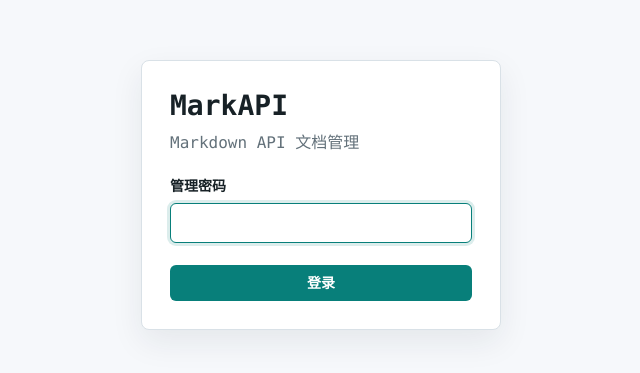
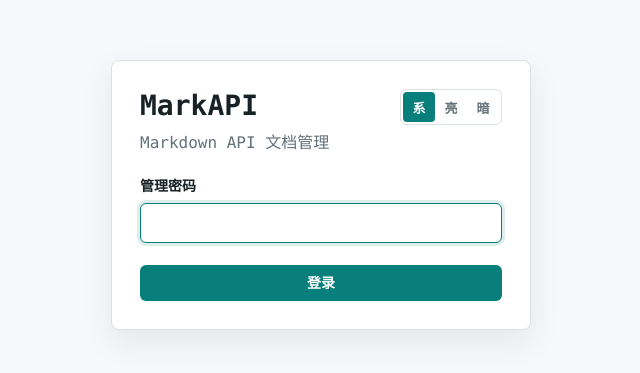
Before and after one commit to vapao/MarkAPI, a Next.js app: page /admin/login in a window 1280 px wide. Shown: the part 205-578 px from the top of the page, without its empty margins (319-959 px from the left). Built offline with nearby package versions, Linux system fonts and the light colour scheme; no server answers.

Commit message:
feat: add theme mode toggle

```diff
--- a/app/admin/login/page.tsx
+++ b/app/admin/login/page.tsx
@@ -1,5 +1,6 @@
 import { redirect } from "next/navigation";
 import { loginAction } from "@/app/admin/actions";
+import { ThemeToggle } from "@/components/theme-toggle";
 import { isAdminAuthenticated } from "@/lib/auth";
 
 type LoginPageProps = {
@@ -18,9 +19,12 @@ export default async function LoginPage({ searchParams }: LoginPageProps) {
   return (
     <main className="login-page">
       <form className="login-card" action={loginAction}>
-        <div>
-          <h1>MarkAPI</h1>
-          <p>Markdown API 文档管理</p>
+        <div className="login-card-header">
+          <div>
+            <h1>MarkAPI</h1>
+            <p>Markdown API 文档管理</p>
+          </div>
+          <ThemeToggle />
         </div>
         {error ? <p className="form-error">{error}</p> : null}
         <label>
--- a/app/docs/[token]/page.tsx
+++ b/app/docs/[token]/page.tsx
@@ -3,6 +3,7 @@ import { DocsToc } from "@/components/docs-toc";
 import { DocsProjectSwitcher } from "@/components/docs-project-switcher";
 import { DocsSearch } from "@/components/docs-search";
 import { MarkdownBody } from "@/components/markdown-body";
+import { ThemeToggle } from "@/components/theme-toggle";
 import { VersionSelect } from "@/components/version-select";
 import { formatDateTime } from "@/lib/format";
 import { extractToc } from "@/lib/markdown";
@@ -67,6 +68,7 @@ export default async function DocsPage({ params, searchParams }: DocsPageProps)
               }))}
             />
           ) : null}
+          <ThemeToggle />
         </div>
       </header>
 
--- a/app/globals.css
+++ b/app/globals.css
@@ -1,17 +1,53 @@
 :root {
+  color-scheme: light;
   --bg: #f6f8fb;
   --surface: #ffffff;
   --surface-soft: #f9fbfc;
+  --surface-raised: #ffffff;
   --text: #172126;
+  --text-strong: #11181d;
+  --markdown-text: #26343b;
   --muted: #63717a;
   --border: #d9e1e7;
   --border-strong: #b9c8d1;
   --accent: #087f7a;
   --accent-strong: #05645f;
   --accent-soft: #e9f7f5;
+  --accent-border: #9acbc7;
   --danger: #b42318;
   --danger-soft: #fff1f0;
+  --danger-border: #ffccc7;
+  --control-bg: #ffffff;
+  --header-bg: rgb(255 255 255 / 96%);
+  --focus-ring: rgb(8 127 122 / 14%);
+  --spinner-track: rgb(8 127 122 / 20%);
+  --dropzone-border: #a9c7c4;
+  --dropzone-bg: linear-gradient(180deg, #fbfefe 0%, #f3fbfa 100%);
+  --dropzone-bg-hover: #f5fcfb;
+  --toc-text: #33444d;
+  --highlight-bg: #fff0a8;
+  --highlight-active-bg: #ffd76a;
+  --highlight-ring: rgb(255 215 106 / 35%);
+  --changelog-border: #a8d8d4;
+  --changelog-heading-border: #cce7e4;
+  --changelog-bg: linear-gradient(180deg, #f2fbfa 0%, #ffffff 100%);
   --code-bg: #111820;
+  --code-text: #d8f3f0;
+  --inline-code-bg: #eef3f6;
+  --copy-popover-border: rgb(167 255 242 / 30%);
+  --copy-popover-bg: rgb(15 51 49 / 94%);
+  --copy-popover-text: #b8fff5;
+  --json-text: #d7e2e8;
+  --json-field: #76e4d4;
+  --json-field-hover: #a7fff2;
+  --json-field-bg: rgb(118 228 212 / 14%);
+  --json-field-bg-strong: rgb(118 228 212 / 22%);
+  --json-string: #f0c674;
+  --json-number: #8ab4f8;
+  --json-boolean: #c8a2ff;
+  --json-null: #ff9b9b;
+  --json-punctuation: #9eb1ba;
+  --button-primary-text: #ffffff;
   --shadow: 0 12px 32px rgb(21 38 50 / 8%);
   --radius: 8px;
   --mono-font:
@@ -27,6 +63,59 @@
     monospace;
 }
 
+[data-theme="dark"] {
+  color-scheme: dark;
+  --bg: #0e1417;
+  --surface: #121a1f;
+  --surface-soft: #172126;
+  --surface-raised: #1a252b;
+  --text: #e5edf0;
+  --text-strong: #f2f7f8;
+  --markdown-text: #c7d4d9;
+  --muted: #91a2aa;
+  --border: #2b3a42;
+  --border-strong: #42545e;
+  --accent: #4fc3b7;
+  --accent-strong: #88ded5;
+  --accent-soft: #143633;
+  --accent-border: #326e69;
+  --danger: #ff9a90;
+  --danger-soft: #351817;
+  --danger-border: #70332f;
+  --control-bg: #11191e;
+  --header-bg: rgb(18 26 31 / 94%);
+  --focus-ring: rgb(79 195 183 / 20%);
+  --spinner-track: rgb(79 195 183 / 22%);
+  --dropzone-border: #3a6b66;
+  --dropzone-bg: linear-gradient(180deg, #14282a 0%, #121d21 100%);
+  --dropzone-bg-hover: #162f30;
+  --toc-text: #cad8dc;
+  --highlight-bg: #5a4a18;
+  --highlight-active-bg: #80641c;
+  --highlight-ring: rgb(204 157 46 / 28%);
+  --changelog-border: #326e69;
+  --changelog-heading-border: #295752;
+  --changelog-bg: linear-gradient(180deg, #142826 0%, #121a1f 100%);
+  --code-bg: #0a0f13;
+  --code-text: #d4ece8;
+  --inline-code-bg: #1d2a30;
+  --copy-popover-border: rgb(136 222 213 / 28%);
+  --copy-popover-bg: rgb(7 22 23 / 94%);
+  --copy-popover-text: #c8fff8;
+  --json-text: #d5e3e7;
+  --json-field: #7ee0d4;
+  --json-field-hover: #b9fff7;
+  --json-field-bg: rgb(126 224 212 / 16%);
+  --json-field-bg-strong: rgb(126 224 212 / 24%);
+  --json-string: #f1c983;
+  --json-number: #9fc4ff;
+  --json-boolean: #d5b8ff;
+  --json-null: #ffafa8;
+  --json-punctuation: #9fb0b8;
+  --button-primary-text: #071312;
+  --shadow: 0 18px 42px rgb(0 0 0 / 32%);
+}
+
 * {
   box-sizing: border-box;
 }
@@ -64,7 +153,7 @@ textarea {
   width: 100%;
   border: 1px solid var(--border);
   border-radius: 6px;
-  background: #fff;
+  background: var(--control-bg);
   color: var(--text);
   outline: none;
 }
@@ -84,7 +173,7 @@ input:focus,
 select:focus,
 textarea:focus {
   border-color: var(--accent);
-  box-shadow: 0 0 0 3px rgb(8 127 122 / 14%);
+  box-shadow: 0 0 0 3px var(--focus-ring);
 }
 
 .button {
@@ -104,17 +193,17 @@ textarea:focus {
 
 .button-primary {
   background: var(--accent);
-  color: #fff;
+  color: var(--button-primary-text);
 }
 
 .button-primary:hover {
   background: var(--accent-strong);
-  color: #fff;
+  color: var(--button-primary-text);
 }
 
 .button-secondary {
-  border-color: #9acbc7;
-  background: #fff;
+  border-color: var(--accent-border);
+  background: var(--control-bg);
   color: var(--accent);
 }
 
@@ -125,7 +214,7 @@ textarea:focus {
 
 .button-ghost {
   border-color: var(--border);
-  background: #fff;
+  background: var(--control-bg);
   color: var(--text);
 }
 
@@ -143,7 +232,7 @@ textarea:focus {
 
 .login-card {
   display: grid;
-  width: min(100%, 360px);
+  width: min(100%, 420px);
   gap: 22px;
   border: 1px solid var(--border);
   border-radius: var(--radius);
@@ -160,6 +249,13 @@ textarea:focus {
 .login-card h1 {
   font-size: 28px;
   line-height: 1.2;
+}
+
+.login-card-header {
+  display: flex;
+  align-items: flex-start;
+  justify-content: space-between;
+  gap: 16px;
 }
 
 .login-card p {
@@ -211,7 +307,7 @@ textarea:focus {
   place-items: center;
   border-radius: 6px;
   background: var(--accent);
-  color: #fff;
+  color: var(--button-primary-text);
   font-size: 16px;
 }
 
@@ -219,6 +315,47 @@ textarea:focus {
   display: flex;
   align-items: center;
   gap: 10px;
+}
+
+.theme-toggle {
+  display: inline-flex;
+  width: 102px;
+  height: 36px;
+  align-items: center;
+  flex: 0 0 auto;
+  border: 1px solid var(--border);
+  border-radius: 6px;
+  background: var(--control-bg);
+  padding: 2px;
+}
+
+.theme-toggle-button {
+  display: inline-grid;
+  width: 32px;
+  height: 30px;
+  place-items: center;
+  border: 0;
+  border-radius: 4px;
+  background: transparent;
+  color: var(--muted);
+  cursor: pointer;
+  font-size: 13px;
+  font-weight: 700;
+  padding: 0;
+}
+
+.theme-toggle-button:hover,
+.theme-toggle-button:focus-visible {
+  background: var(--accent-soft);
+  color: var(--accent-strong);
+  outline: none;
+}
+
+.theme-toggle-button-active,
+.theme-toggle-button-active:hover,
+.theme-toggle-button-active:focus-visible {
+  background: var(--accent);
+  color: var(--button-primary-text);
 }
 
 .admin-main {
@@ -325,9 +462,9 @@ textarea:focus {
   min-height: 82px;
   align-items: center;
   gap: 14px;
-  border: 1px dashed #a9c7c4;
+  border: 1px dashed var(--dropzone-border);
   border-radius: var(--radius);
-  background: linear-gradient(180deg, #fbfefe 0%, #f3fbfa 100%);
+  background: var(--dropzone-bg);
   cursor: pointer;
   padding: 14px;
   transition:
@@ -339,11 +476,11 @@ textarea:focus {
 .file-dropzone:hover,
 .file-field:focus-within .file-dropzone {
   border-color: var(--accent);
-  background: #f5fcfb;
+  background: var(--dropzone-bg-hover);
 }
 
 .file-field:focus-within .file-dropzone {
-  box-shadow: 0 0 0 3px rgb(8 127 122 / 14%);
+  box-shadow: 0 0 0 3px var(--focus-ring);
 }
 
 .file-mark {
@@ -354,7 +491,7 @@ textarea:focus {
   flex: 0 0 auto;
   border-radius: 8px;
   background: var(--accent);
-  color: #fff;
+  color: var(--button-primary-text);
   font-size: 13px;
   font-weight: 800;
   letter-spacing: 0;
@@ -389,9 +526,9 @@ textarea:focus {
   align-items: center;
   justify-content: center;
   flex: 0 0 auto;
-  border: 1px solid #9acbc7;
+  border: 1px solid var(--accent-border);
   border-radius: 6px;
-  background: #fff;
+  background: var(--control-bg);
   color: var(--accent);
   font-size: 13px;
   font-weight: 700;
@@ -413,7 +550,7 @@ textarea:focus {
 }
 
 .form-error {
-  border: 1px solid #ffccc7;
+  border: 1px solid var(--danger-border);
   border-radius: 6px;
   background: var(--danger-soft);
   color: var(--danger) !important;
@@ -466,7 +603,7 @@ textarea:focus {
   align-items: center;
   gap: 18px;
   border-bottom: 1px solid var(--border);
-  background: rgb(255 255 255 / 96%);
+  background: var(--header-bg);
   padding: 0 28px;
   backdrop-filter: blur(10px);
 }
@@ -524,7 +661,7 @@ textarea:focus {
   align-items: center;
   border: 1px solid var(--border);
   border-radius: 6px;
-  background: #fff;
+  background: var(--control-bg);
   color: var(--text);
   cursor: pointer;
   font: inherit;
@@ -541,7 +678,7 @@ textarea:focus {
 }
 
 .version-select-trigger:focus-visible {
-  box-shadow: 0 0 0 3px rgb(8 127 122 / 14%);
+  box-shadow: 0 0 0 3px var(--focus-ring);
 }
 
 .version-select-trigger-text {
@@ -573,7 +710,7 @@ textarea:focus {
   right: 11px;
   width: 12px;
   height: 12px;
-  border: 2px solid rgb(8 127 122 / 20%);
+  border: 2px solid var(--spinner-track);
   border-top-color: var(--accent);
   border-radius: 999px;
   pointer-events: none;
@@ -590,7 +727,7 @@ textarea:focus {
   overflow-y: auto;
   border: 1px solid var(--border);
   border-radius: var(--radius);
-  background: #fff;
+  background: var(--surface-raised);
   box-shadow: var(--shadow);
   padding: 6px;
 }
@@ -707,7 +844,7 @@ textarea:focus {
   overflow-y: auto;
   border: 1px solid var(--border);
   border-radius: var(--radius);
-  background: #fff;
+  background: var(--surface-raised);
   box-shadow: var(--shadow);
   padding: 6px;
 }
@@ -832,7 +969,7 @@ textarea:focus {
 .project-switcher-status::before {
   width: 10px;
   height: 10px;
-  border: 2px solid rgb(8 127 122 / 20%);
+  border: 2px solid var(--spinner-track);
   border-top-color: var(--accent);
   border-radius: 999px;
   content: "";
@@ -872,7 +1009,7 @@ textarea:focus {
   width: 100%;
   min-height: 36px;
   border-color: var(--border);
-  background: #fff;
+  background: var(--control-bg);
   font-size: 13px;
   font-weight: 700;
   padding-right: 92px;
@@ -947,14 +1084,14 @@ textarea:focus {
 
 .docs-search-hit {
   border-radius: 2px;
-  background: #fff0a8;
+  background: var(--highlight-bg);
   color: inherit;
   padding: 0 1px;
 }
 
 .docs-search-hit-active {
-  background: #ffd76a;
-  box-shadow: 0 0 0 2px rgb(255 215 106 / 35%);
+  background: var(--highlight-active-bg);
+  box-shadow: 0 0 0 2px var(--highlight-ring);
 }
 
 @media (max-width: 1080px) {
@@ -1022,21 +1159,21 @@ textarea:focus {
 
 .toc-toggle:hover,
 .toc-toggle:focus-visible {
-  border-color: #b8d7d4;
-  background: #fff;
+  border-color: var(--accent-border);
+  background: var(--control-bg);
   color: var(--accent);
   outline: none;
 }
 
 .toc-toggle-active {
-  border-color: #9acbc7;
+  border-color: var(--accent-border);
   background: var(--accent-soft);
   color: var(--accent-strong);
 }
 
 .toc-toggle-active:hover,
 .toc-toggle-active:focus-visible {
-  background: #dff2ef;
+  background: var(--accent-soft);
   color: var(--accent-strong);
 }
 
@@ -1078,7 +1215,7 @@ textarea:focus {
   display: block;
   border-left: 3px solid transparent;
   border-radius: 0 6px 6px 0;
-  color: #33444d;
+  color: var(--toc-text);
   font-size: 14px;
   line-height: 1.35;
   padding: 8px 10px;
@@ -1142,9 +1279,9 @@ textarea:focus {
 }
 
 .changelog-section {
-  border: 1px solid #a8d8d4;
+  border: 1px solid var(--changelog-border);
   border-radius: var(--radius);
-  background: linear-gradient(180deg, #f2fbfa 0%, #ffffff 100%);
+  background: var(--changelog-bg);
   padding: 18px 20px;
 }
 
@@ -1152,7 +1289,7 @@ textarea:focus {
 .markdown-body h2,
 .markdown-body h3,
 .markdown-body h4 {
-  color: #11181d;
+  color: var(--text-strong);
   scroll-margin-top: 88px;
 }
 
@@ -1172,7 +1309,7 @@ textarea:focus {
 
 .changelog-section h2 {
   margin-top: 0;
-  border-bottom-color: #cce7e4;
+  border-bottom-color: var(--changelog-heading-border);
 }
 
 .markdown-body h3 {
@@ -1189,7 +1326,7 @@ textarea:focus {
 
 .markdown-body p,
 .markdown-body li {
-  color: #26343b;
+  color: var(--markdown-text);
   font-size: 15px;
   line-height: 1.75;
 }
@@ -1223,14 +1360,14 @@ textarea:focus {
   overflow-x: auto;
   border-radius: var(--radius);
   background: var(--code-bg);
-  color: #d8f3f0;
+  color: var(--code-text);
   padding: 16px;
   line-height: 1.65;
 }
 
 .markdown-body code {
   border-radius: 4px;
-  background: #eef3f6;
+  background: var(--inline-code-bg);
   padding: 2px 5px;
   font-family: var(--mono-font);
   font-size: 0.92em;
@@ -1281,7 +1418,7 @@ textarea:focus {
 }
 
 .json-code-block {
-  color: #d7e2e8;
+  color: var(--json-text);
 }
 
 .json-field-name {
@@ -1290,7 +1427,7 @@ textarea:focus {
   border: 0;
   border-radius: 3px;
   background: transparent;
-  color: #76e4d4;
+  color: var(--json-field);
   cursor: pointer;
   font: inherit;
   padding: 0 2px;
@@ -1302,8 +1439,8 @@ textarea:focus {
 .json-field-name:hover,
 .json-field-name:focus-visible,
 .json-field-name-copied {
-  background: rgb(118 228 212 / 14%);
-  color: #a7fff2;
+  background: var(--json-field-bg);
+  color: var(--json-field-hover);
   outline: none;
 }
 
@@ -1322,10 +1459,10 @@ textarea:focus {
   width: 14px;
   height: 14px;
   place-items: center;
-  border: 1px solid rgb(167 255 242 / 30%);
+  border: 1px solid var(--copy-popover-border);
   border-radius: 999px;
-  background: rgb(15 51 49 / 94%);
-  color: #b8fff5;
+  background: var(--copy-popover-bg);
+  color: var(--copy-popover-text);
   content: "✓";
   font-size: 10px;
   font-weight: 700;
@@ -1339,13 +1476,13 @@ textarea:focus {
 
 @keyframes json-field-copy-settle {
   0% {
-    background: rgb(118 228 212 / 22%);
-    color: #d8fff9;
+    background: var(--json-field-bg-strong);
+    color: var(--copy-popover-text);
   }
 
   100% {
-    background: rgb(118 228 212 / 14%);
-    color: #a7fff2;
+    background: var(--json-field-bg);
+    color: var(--json-field-hover);
   }
 }
 
@@ -1368,23 +1505,23 @@ textarea:focus {
 }
 
 .json-string {
-  color: #f0c674;
+  color: var(--json-string);
 }
 
 .json-number {
-  color: #8ab4f8;
+  color: var(--json-number);
 }
 
 .json-boolean {
-  color: #c8a2ff;
+  color: var(--json-boolean);
 }
 
 .json-null {
-  color: #ff9b9b;
+  color: var(--json-null);
 }
 
 .json-punctuation {
-  color: #9eb1ba;
+  color: var(--json-punctuation);
 }
 
 .markdown-body blockquote {
--- a/app/layout.tsx
+++ b/app/layout.tsx
@@ -1,5 +1,17 @@
 import type { Metadata } from "next";
 import "./globals.css";
+
+const themeScript = `
+(() => {
+  const storageKey = "markapi:theme";
+  const storedChoice = localStorage.getItem(storageKey);
+  const choice = storedChoice === "light" || storedChoice === "dark" || storedChoice === "system" ? storedChoice : "system";
+  const resolvedTheme = choice === "system" && window.matchMedia("(prefers-color-scheme: dark)").matches ? "dark" : choice === "dark" ? "dark" : "light";
+  document.documentElement.dataset.theme = resolvedTheme;
+  document.documentElement.dataset.themeChoice = choice;
+  document.documentElement.style.colorScheme = resolvedTheme;
+})();
+`;
 
 export const metadata: Metadata = {
   title: "MarkAPI",
@@ -12,7 +24,10 @@ export default function RootLayout({
   children: React.ReactNode;
 }>) {
   return (
-    <html lang="zh-CN" data-scroll-behavior="smooth">
+    <html lang="zh-CN" data-scroll-behavior="smooth" suppressHydrationWarning>
+      <head>
+        <script dangerouslySetInnerHTML={{ __html: themeScript }} />
+      </head>
       <body>{children}</body>
     </html>
   );
--- a/components/admin-header.tsx
+++ b/components/admin-header.tsx
@@ -1,5 +1,6 @@
 import Link from "next/link";
 import { logoutAction } from "@/app/admin/actions";
+import { ThemeToggle } from "@/components/theme-toggle";
 
 type AdminHeaderProps = {
   title?: string;
@@ -17,6 +18,7 @@ export function AdminHeader({ title = "MarkAPI", action }: AdminHeaderProps) {
       </div>
       <div className="admin-header-actions">
         {action}
+        <ThemeToggle />
         <form action={logoutAction}>
           <button className="button button-ghost" type="submit">
             退出登录
--- /dev/null
+++ b/components/theme-toggle.tsx
@@ -0,0 +1,95 @@
+"use client";
+
+import { useSyncExternalStore } from "react";
+
+type ThemeChoice = "system" | "light" | "dark";
+
+const STORAGE_KEY = "markapi:theme";
+const THEME_CHANGE_EVENT = "markapi:theme-change";
+const THEME_OPTIONS: { label: string; title: string; value: ThemeChoice }[] = [
+  { label: "系", title: "跟随系统", value: "system" },
+  { label: "亮", title: "浅色模式", value: "light" },
+  { label: "暗", title: "深色模式", value: "dark" }
+];
+
+function isThemeChoice(value: string | null): value is ThemeChoice {
+  return value === "system" || value === "light" || value === "dark";
+}
+
+function getSystemTheme() {
+  return window.matchMedia("(prefers-color-scheme: dark)").matches ? "dark" : "light";
+}
+
+function currentChoice() {
+  const domChoice = document.documentElement.dataset.themeChoice;
+
+  if (isThemeChoice(domChoice ?? null)) {
+    return domChoice;
+  }
+
+  const storedChoice = localStorage.getItem(STORAGE_KEY);
+
+  return isThemeChoice(storedChoice) ? storedChoice : "system";
+}
+
+function applyTheme(choice: ThemeChoice) {
+  const resolvedTheme = choice === "system" ? getSystemTheme() : choice;
+  const root = document.documentElement;
+
+  root.dataset.theme = resolvedTheme;
+  root.dataset.themeChoice = choice;
+  root.style.colorScheme = resolvedTheme;
+}
+
+function themeSnapshot() {
+  if (typeof document === "undefined") {
+    return "system";
+  }
+
+  return currentChoice();
+}
+
+function subscribeTheme(listener: () => void) {
+  const media = window.matchMedia("(prefers-color-scheme: dark)");
+  const handleMediaChange = () => {
+    if (currentChoice() === "system") {
+      applyTheme("system");
+      listener();
+    }
+  };
+
+  window.addEventListener(THEME_CHANGE_EVENT, listener);
+  media.addEventListener("change", handleMediaChange);
+
+  return () => {
+    window.removeEventListener(THEME_CHANGE_EVENT, listener);
+    media.removeEventListener("change", handleMediaChange);
+  };
+}
+
+export function ThemeToggle() {
+  const choice = useSyncExternalStore(subscribeTheme, themeSnapshot, () => "system");
+
+  function updateChoice(nextChoice: ThemeChoice) {
+    localStorage.setItem(STORAGE_KEY, nextChoice);
+    applyTheme(nextChoice);
+    window.dispatchEvent(new Event(THEME_CHANGE_EVENT));
+  }
+
+  return (
+    <div className="theme-toggle" role="group" aria-label="外观主题">
+      {THEME_OPTIONS.map((option) => (
+        <button
+          aria-pressed={choice === option.value}
+          className={choice === option.value ? "theme-toggle-button theme-toggle-button-active" : "theme-toggle-button"}
+          key={option.value}
+          title={option.title}
+          type="button"
+          onClick={() => updateChoice(option.value)}
+        >
+          {option.label}
+        </button>
+      ))}
+    </div>
+  );
+}
```
